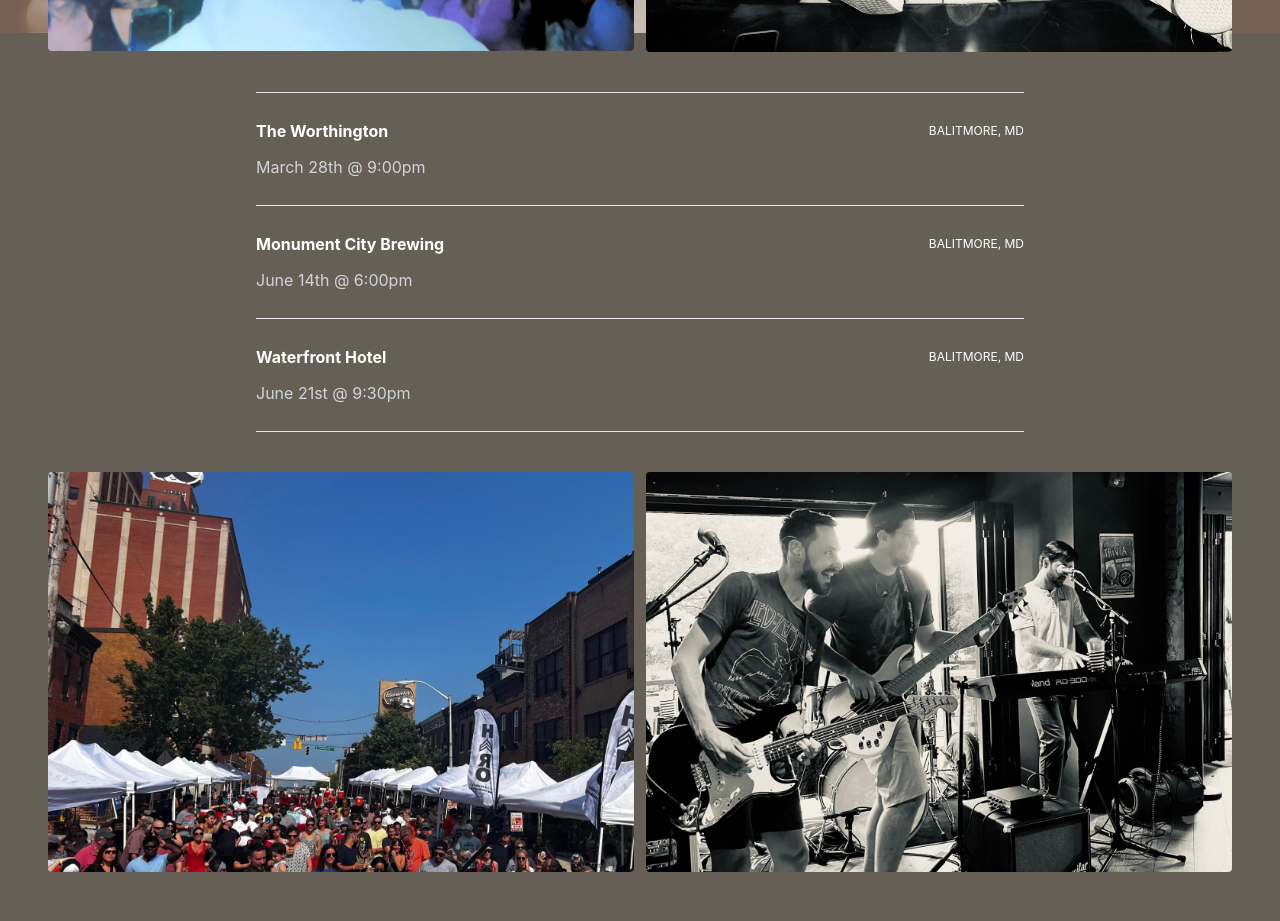
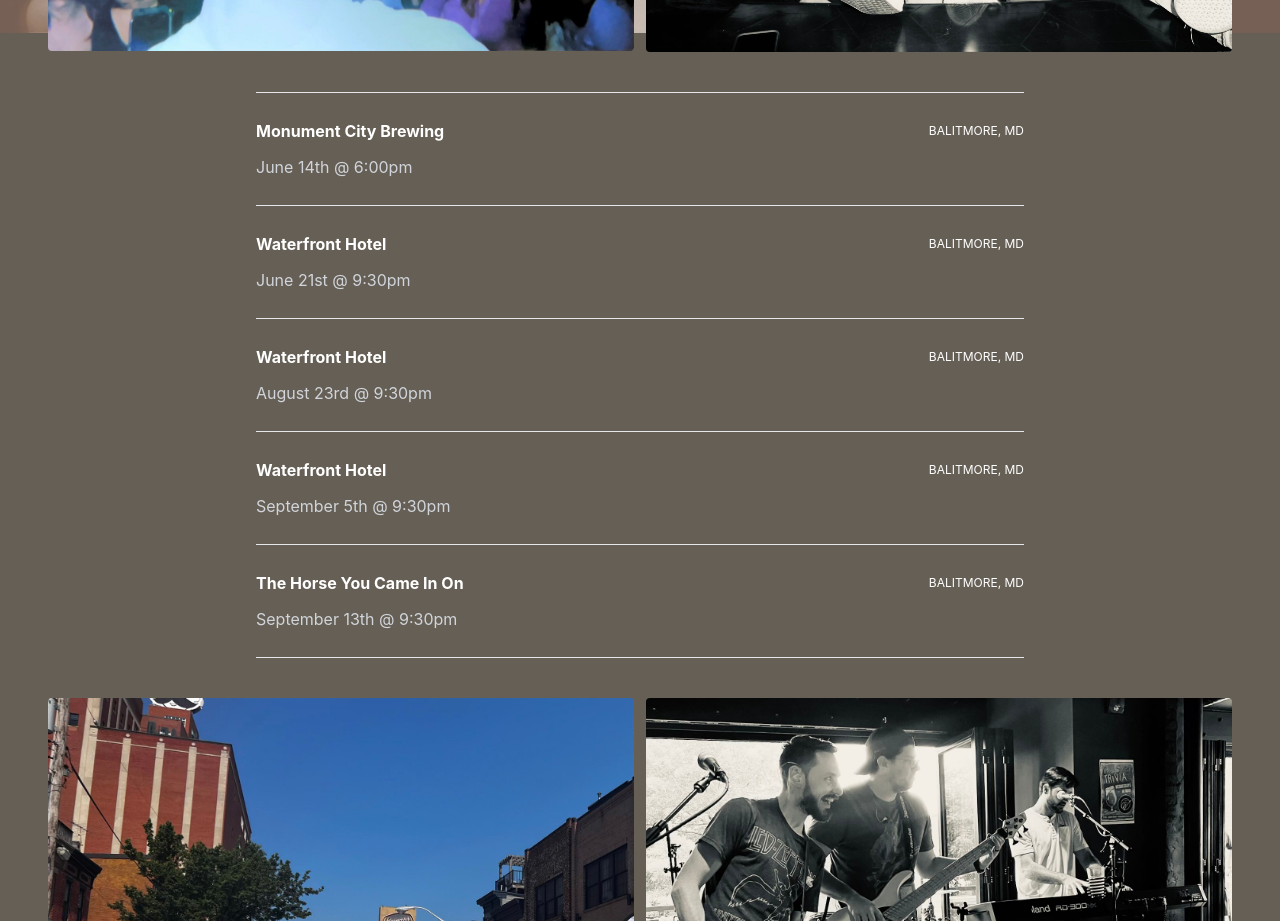
Before and after one commit to jshenk/fourcardset, a React (Create React App) app: page /events in a window 1280 px wide. Shown: the part 820-1741 px from the top of the page. Built offline with nearby package versions, Linux system fonts and the light colour scheme.

Commit message:
Update events.js
Add Waterfront and Horse dates

```diff
--- a/src/data/events.js
+++ b/src/data/events.js
@@ -1,23 +1,37 @@
 export const cards = [
   {
-    name: 'The Worthington',
-    location: 'Balitmore, MD',
-    date: '2025-03-28T21:00:00',
-    link: 'https://maps.app.goo.gl/yrGv1dk3YVZuEh6U6',
-    id: 1,
-  },
-{
     name: 'Monument City Brewing',
     location: 'Balitmore, MD',
     date: '2025-06-14T18:00:00',
     link: 'https://maps.app.goo.gl/HhZZYSpCfqZw3rsVA',
-    id: 2,
-},
+    id: 1,
+  },
   {
     name: 'Waterfront Hotel',
     location: 'Balitmore, MD',
     date: '2025-06-21T21:30:00',
     link: 'https://maps.app.goo.gl/4P2Bvgi5fREt5PSE8',
+    id: 2,
+  },
+  {
+    name: 'Waterfront Hotel',
+    location: 'Balitmore, MD',
+    date: '2025-08-23T21:30:00',
+    link: 'https://maps.app.goo.gl/4P2Bvgi5fREt5PSE8',
     id: 3,
   },
+  {
+    name: 'Waterfront Hotel',
+    location: 'Balitmore, MD',
+    date: '2025-09-05T21:30:00',
+    link: 'https://maps.app.goo.gl/4P2Bvgi5fREt5PSE8',
+    id: 4,
+  },
+  {
+    name: 'The Horse You Came In On',
+    location: 'Balitmore, MD',
+    date: '2025-09-13T21:30:00',
+    link: 'https://maps.app.goo.gl/NnZY17KGnMnDro937',
+    id: 5,
+  },
 ];
```
